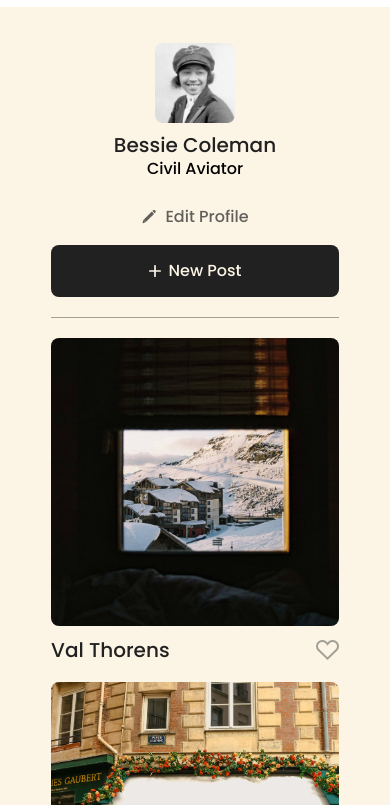
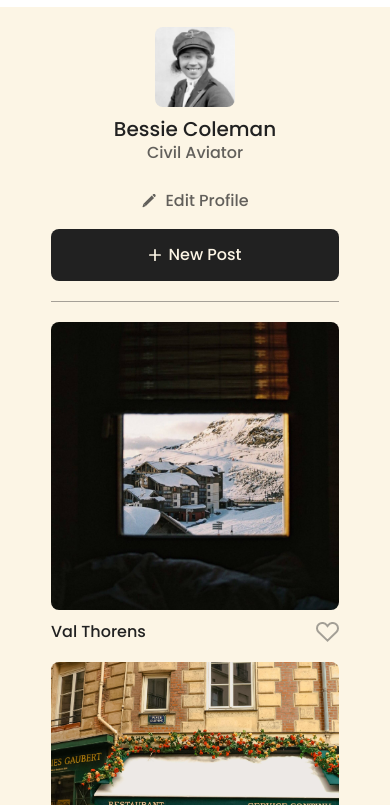
Before and after one commit to ShadowReaper-35/se_project_spots, a plain HTML site: page index.html in a window 390 px wide. Shown: the part 39-844 px from the top of the page. Drawn offline with Linux system fonts and the light colour scheme.

Commit message:
corrections 2

```diff
--- a/blocks/card.css
+++ b/blocks/card.css
@@ -47,4 +47,10 @@
   .card__image {
     height: 288px;
   }
+
+  .card__title {
+    max-width: 200px;
+    font-size: 16px;
+    line-height: 1;
+  }
 }
--- a/blocks/content.css
+++ b/blocks/content.css
@@ -1,9 +1,9 @@
 .content {
-  padding: 12px;
+  padding: 0 12px;
 }
 
 @media screen and (max-width: 627px) {
   .content {
-    padding: 16px;
+    padding: 0 16px;
   }
 }
--- a/blocks/profile.css
+++ b/blocks/profile.css
@@ -34,9 +34,12 @@
 
 .profile__description {
   margin: 0;
+  max-width: 420px;
   font-weight: 500;
   font-size: 16px;
   line-height: 1;
+  color: #212121;
+  opacity: 0.7;
   text-overflow: ellipsis;
   display: -webkit-box;
   overflow: hidden;
--- a/index.html
+++ b/index.html
@@ -7,6 +7,7 @@
     <meta name="author" content="Matt Annuschat" />
     <meta name="description" content="specialty cofee shop" />
     <link rel="stylesheet" href="./pages/index.css" />
+    <link rel="stylesheet" href="/favicon.ico" />
     <title>Spots</title>
   </head>
   <body>
--- a/pages/index.css
+++ b/pages/index.css
@@ -1,4 +1,5 @@
 @import url(../vendor/normalize.css);
+@import url(../vendor/fonts.css);
 @import url(../blocks/page.css);
 @import url(../blocks/header.css);
 @import url(../blocks/profile.css);
@@ -6,4 +7,3 @@
 @import url(../blocks/cards.css);
 @import url(../blocks/card.css);
 @import url(../blocks/footer.css);
-@import url(../vendor/fonts.css);
```
